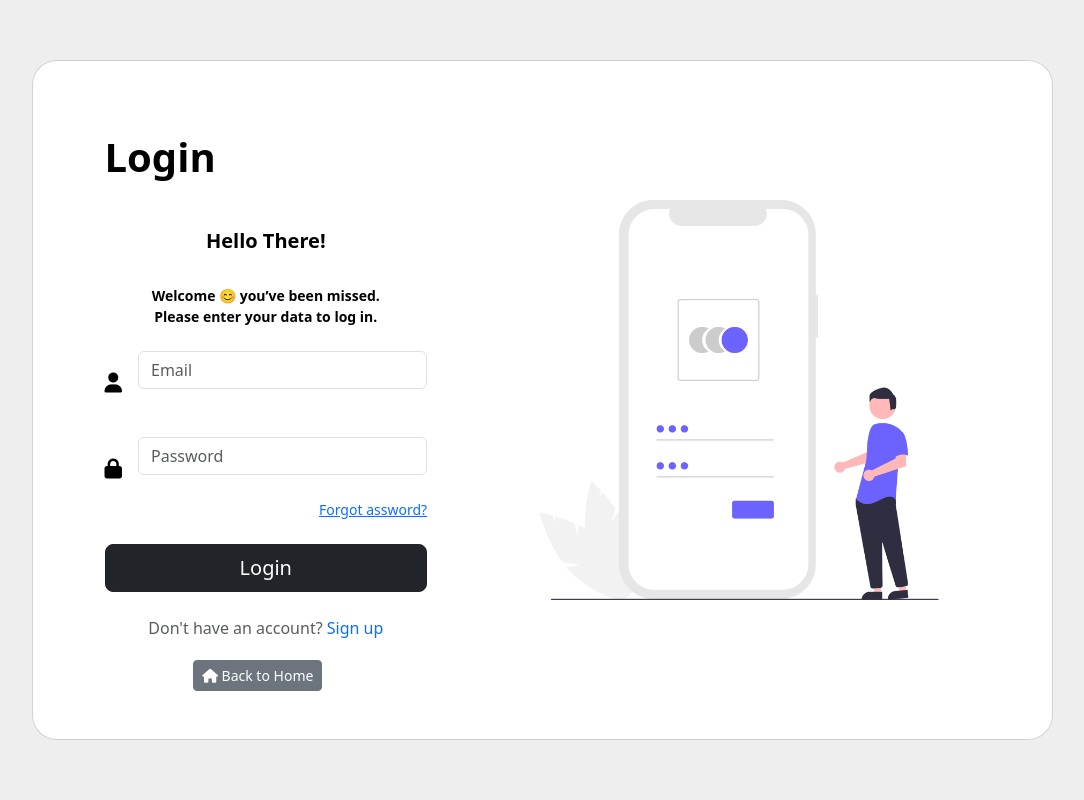
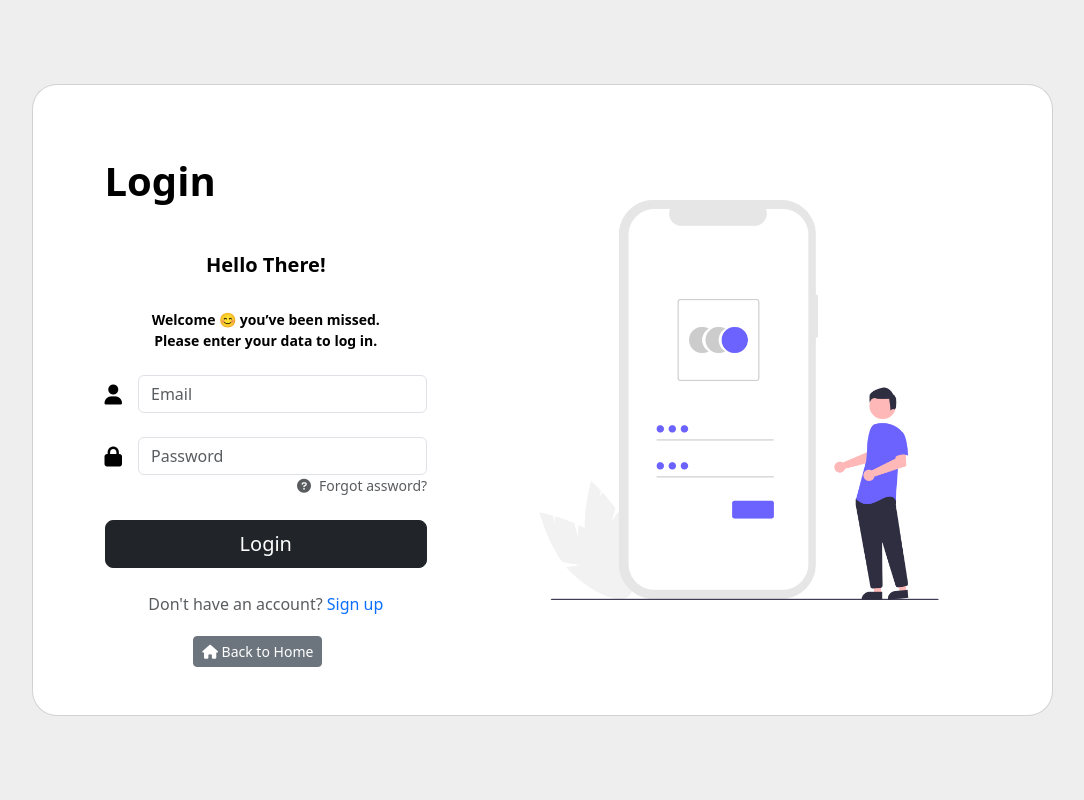
Before and after one commit to kalharatennakoon/velvetvogue, a PHP site: page /pages/customer-login.php in a window 1280 px wide. Shown: the whole page, without its empty margins (98-1182 px from the left). Run offline with PHP 8.4, Linux system fonts and the light colour scheme.

Commit message:
update styles

```diff
--- a/pages/customer-login.php
+++ b/pages/customer-login.php
@@ -46,20 +46,24 @@
                                     <form class="mx-1 mx-md-4" action="../../index.html" method="POST" id="login-form">
                                         <div class="d-flex flex-row align-items-center mb-4">
                                             <i class="fa-solid fa-user fa-lg me-3"></i>
-                                            <div class="form-outline flex-fill mb-0">
+                                            <input type="text" id="email" class="form-control" placeholder="Email" />
+                                            <small><span class="error" id="emailError"></span><br></small>
+                                            <!-- <div class="form-outline flex-fill mb-0">
                                                 <input type="text" id="email" class="form-control" placeholder="Email" />
                                                 <small><span class="error" id="emailError"></span><br></small>
-                                            </div>
+                                            </div> -->
                                         </div>
                                         <div class="d-flex flex-row align-items-center mb-0">
                                             <i class="fa-solid fa-lock fa-lg me-3"></i>
-                                            <div class="form-outline flex-fill mb-0">
-                                                <input type="password" id="password" class="form-control" placeholder="Password" />
-                                                <small><span class="error" id="passwordError"></span><br></small>
-                                            </div>
+                                            <input type="password" id="password" class="form-control" placeholder="Password" />
+                                            <small><span class="error" id="passwordError"></span><br></small>
                                         </div>
                                         <div class="d-flex flex-row justify-content-end mb-4">
-                                            <small><a href="#">Forgot assword?</a></small>
+                                            <small>
+                                                <a href="#" class="text-muted text-decoration-none">
+                                                    <i class="fa fa-question-circle me-2"></i>Forgot assword?
+                                                </a>
+                                            </small>
                                         </div>
 
                                         <div class="d-grid gap-2 mb-4">
```
Also changed, not shown: assets/css/privacy-and-terms-styles.css (+14 -0 lines), pages/privacy-policy.php (+0 -17 lines), pages/terms-and-conditions.php (+0 -16 lines).
